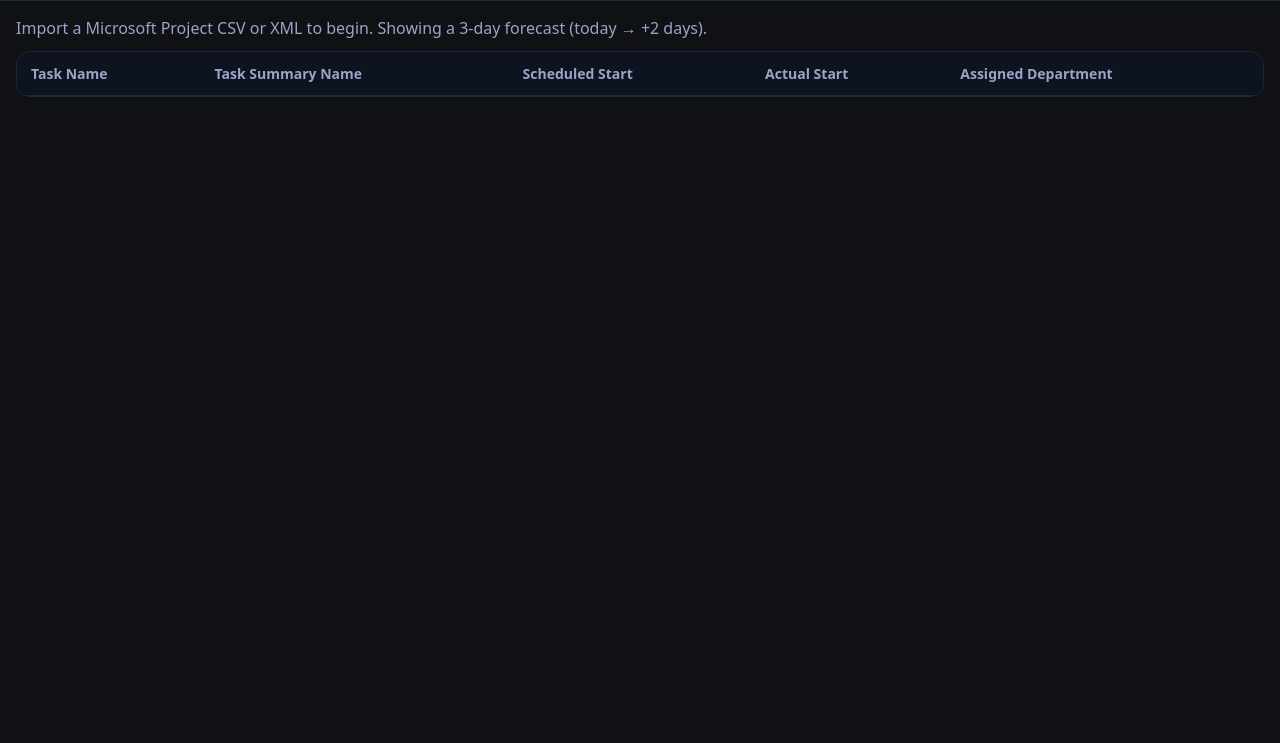
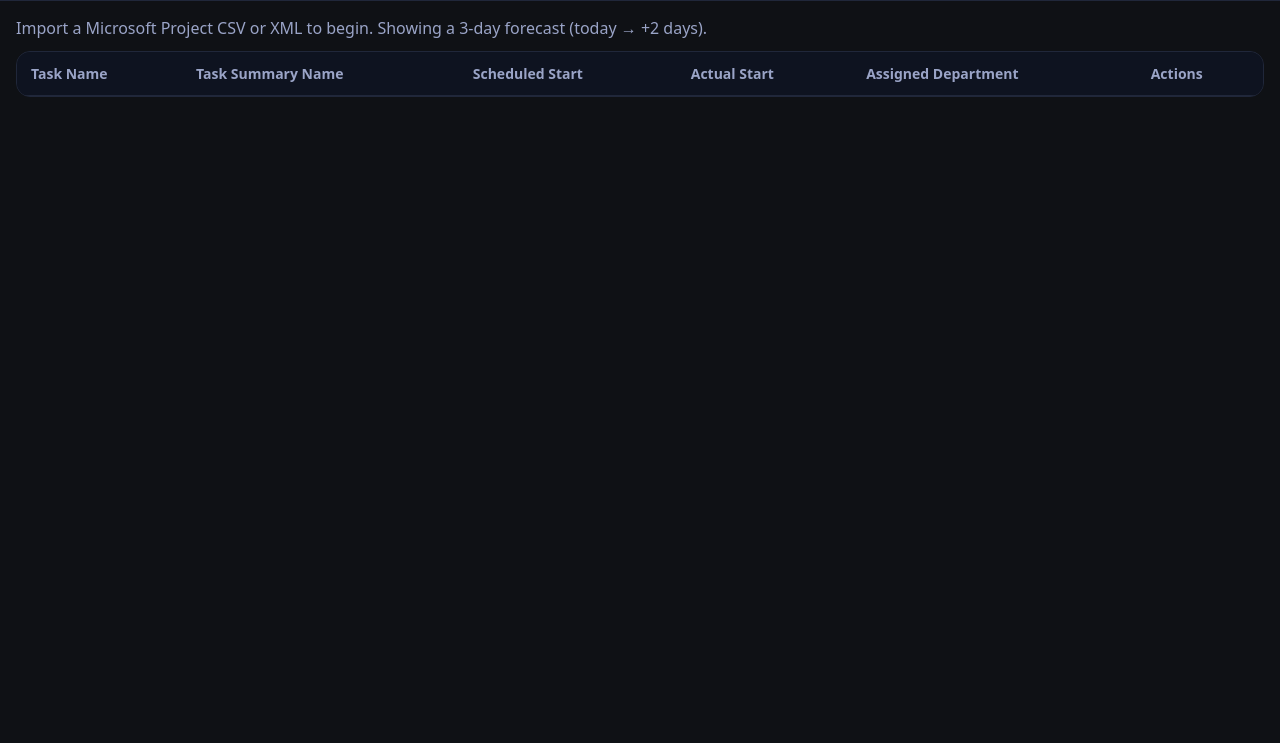
Before and after one commit to dezrobbo1/Live-Project-Tracker, a website: page public/index.html in a window 1280 px wide. Shown: the part 57-800 px from the top of the page. Drawn offline with Linux system fonts and the light colour scheme.

Commit message:
Update index.html

```diff
--- a/public/index.html
+++ b/public/index.html
@@ -32,6 +32,7 @@
             <th>Scheduled Start</th>
             <th>Actual Start</th>
             <th>Assigned Department</th>
+            <th>Actions</th>
           </tr>
         </thead>
         <tbody></tbody>
@@ -39,7 +40,7 @@
     </div>
   </main>
 
-  <!-- Pause modal kept for future use; not used when Actions column is hidden -->
+  <!-- Pause modal -->
   <dialog id="pauseDialog" role="dialog" aria-modal="true" aria-labelledby="pauseTitle">
     <form method="dialog">
       <h3 id="pauseTitle">Pause Task</h3>
```
